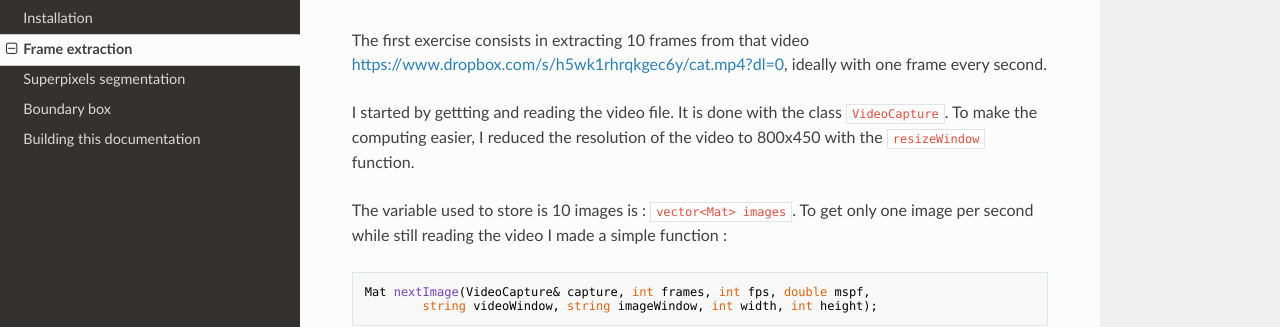
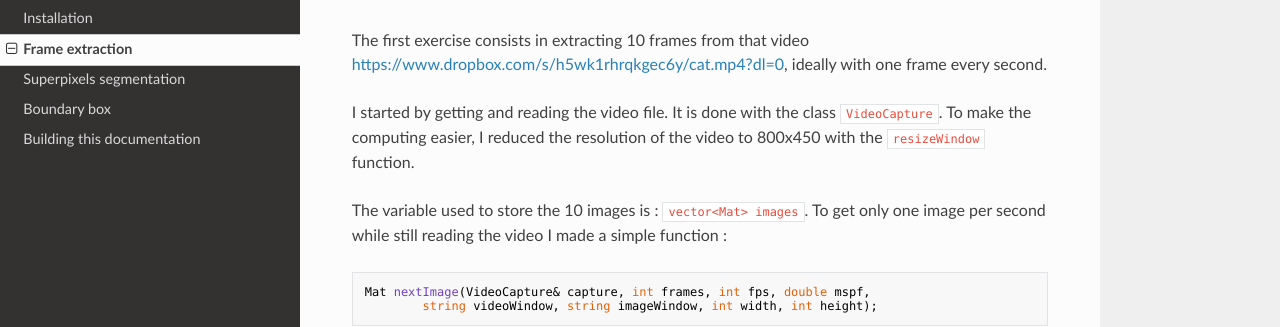
Before and after one commit to mpizenberg-archived/Singapore_interview, an MkDocs documentation site: the page built from documentation/docs/extraction.md, in a window 1280 px wide and 934 px high. Shown: the part 131-458 px from the top of the window. Built offline with MkDocs 1.6.1, drawn with Linux system fonts in a browser that asks for light colours; nearby versions of some CDN libraries; old or Windows-style settings are respelled for this version of MkDocs.

Commit message:
DOC : correcting extraction

````diff
--- a/documentation/docs/extraction.md
+++ b/documentation/docs/extraction.md
@@ -2,10 +2,10 @@
 
 The first exercise consists in extracting 10 frames from that video [https://www.dropbox.com/s/h5wk1rhrqkgec6y/cat.mp4?dl=0](https://www.dropbox.com/s/h5wk1rhrqkgec6y/cat.mp4?dl=0), ideally with one frame every second.
 
-I started by gettting and reading the video file. It is done with the class `VideoCapture`.
+I started by getting and reading the video file. It is done with the class `VideoCapture`.
 To make the computing easier, I reduced the resolution of the video to 800x450 with the `resizeWindow` function.
 
-The variable used to store is 10 images is  : ` vector<Mat> images`.
+The variable used to store the 10 images is  : ` vector<Mat> images`.
 To get only one image per second while still reading the video I made a simple function :
 ```
 Mat nextImage(VideoCapture& capture, int frames, int fps, double mspf,
````
